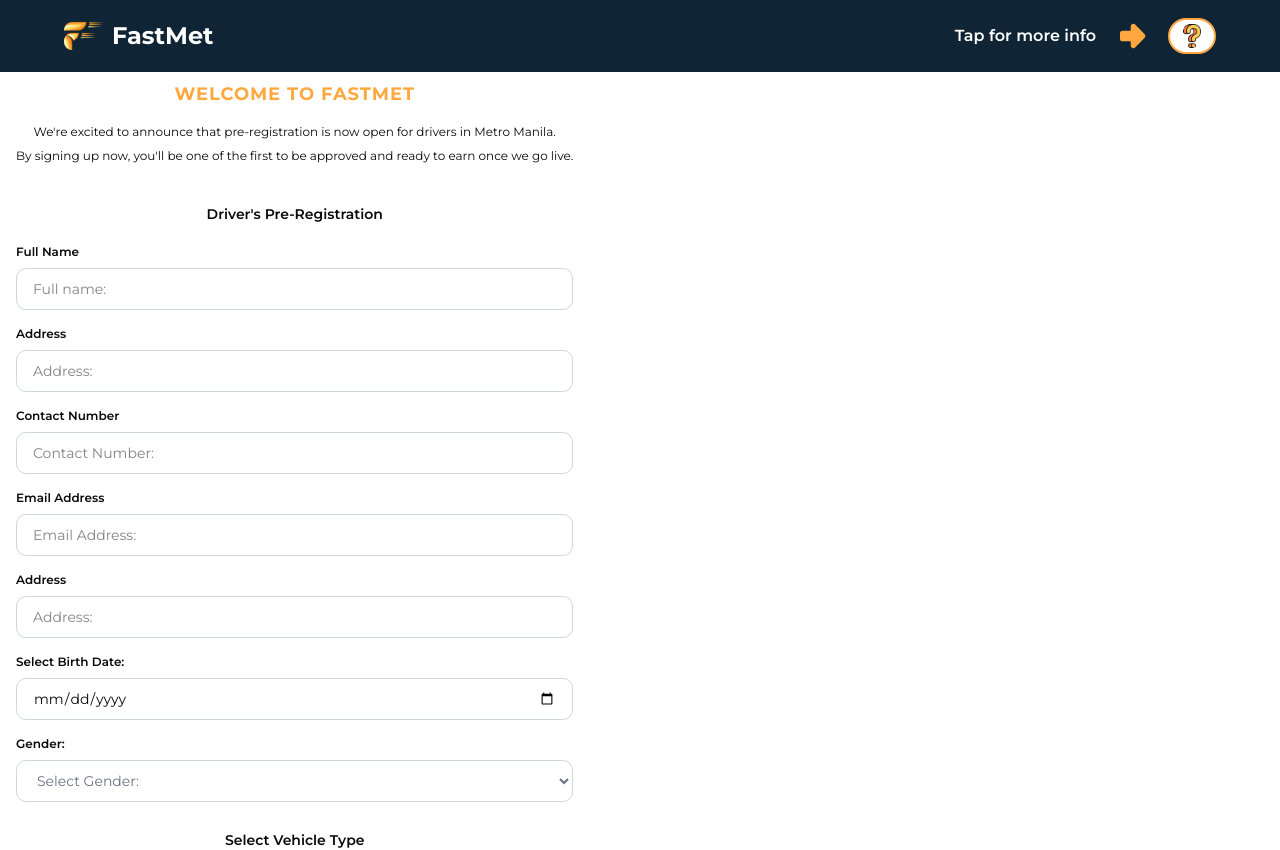
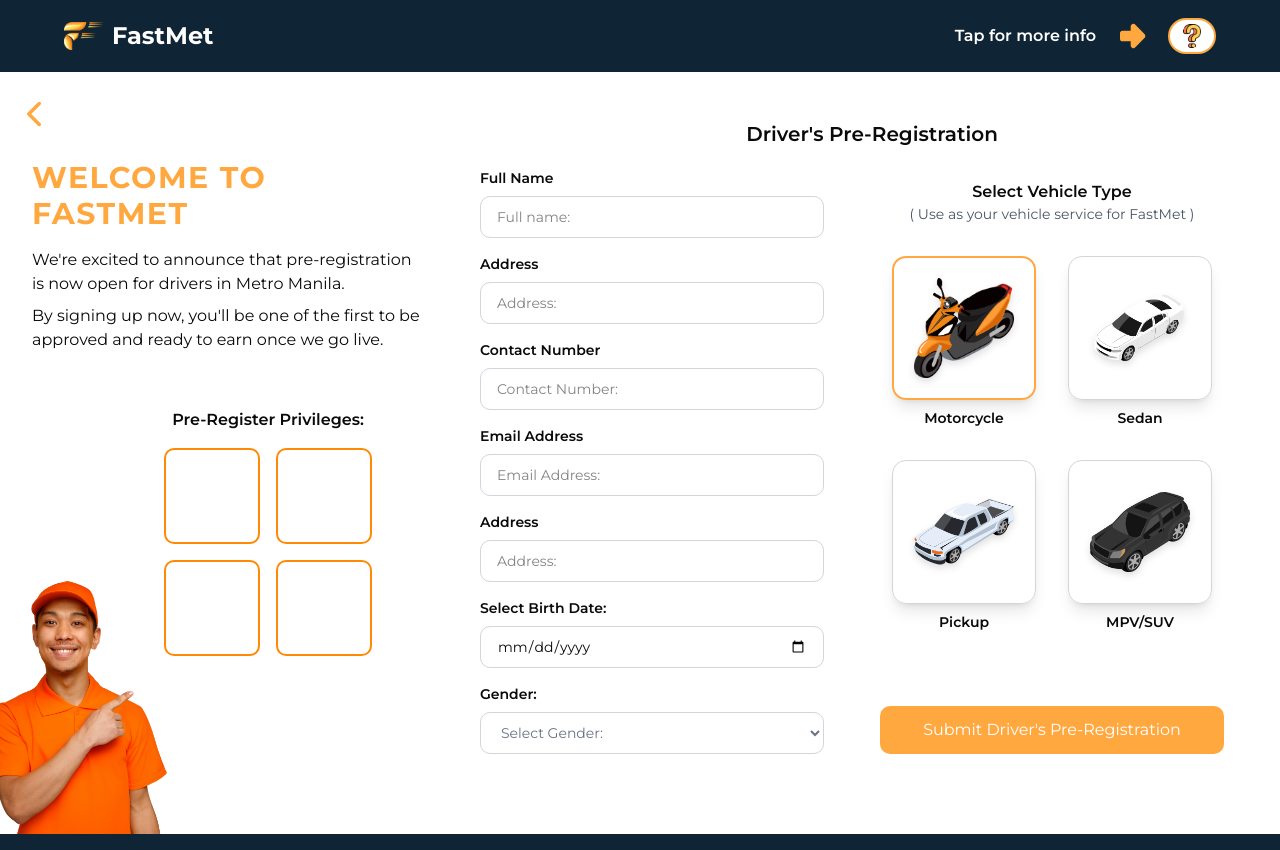
Before and after one commit to marcwilliam910/fastmet_web, a React (Vite) app: page /register in a window 1280 px wide. Shown: the top 850 px of the page. Built offline with nearby package versions, Linux system fonts and the light colour scheme.

Commit message:
feat(ui): add form responsiveness

```diff
--- a/src/App.tsx
+++ b/src/App.tsx
@@ -2,10 +2,12 @@ import {createBrowserRouter, RouterProvider} from "react-router-dom";
 import Home from "./pages/Home";
 import Register from "./pages/Register";
 import RootLayout from "./layout/RootLayout";
+import ErrorBoundary from "./pages/Error";
 
 const router = createBrowserRouter([
   {
     element: <RootLayout />,
+    errorElement: <ErrorBoundary/>,
     children: [
       {
         path: "/",
--- a/src/components/register/Form.tsx
+++ b/src/components/register/Form.tsx
@@ -1,12 +1,7 @@
-import {motor, pickup, sedan, suv} from "@/constants/images";
+import { VEHICLES } from "@/constants/images";
 import React, {useState} from "react";
 
-const vehicles = [
-  {id: "motorcycle", name: "Motorcycle", img: motor},
-  {id: "sedan", name: "Sedan", img: sedan},
-  {id: "pickup", name: "Pickup", img: pickup},
-  {id: "suv", name: "MPV/SUV", img: suv},
-];
+
 
 export default function Form() {
   const [selectedVehicle, setSelectedVehicle] = useState("motorcycle");
@@ -31,13 +26,14 @@ export default function Form() {
   };
 
   return (
-    <div className="w-full space-y-5">
-      <p className="font-semibold text-sm text-center">
+    <div className="w-full lg:flex-1 space-y-5 xl:flex-2">
+      <p className="font-semibold text-sm text-center md:text-base xl:text-xl">
         Driver's Pre-Registration
       </p>
-      <form className="space-y-4">
+      <form className="flex gap-4 flex-col xl:flex-row flex-1">
+        <div className="space-y-4 flex-1">
           <div className="space-y-2">
-          <label className="block text-xs font-semibold">Full Name</label>
+            <label className="block text-xs xl:text-sm font-semibold">Full Name</label>
             <input
               type="text"
               name="fullName"
@@ -48,7 +44,7 @@ export default function Form() {
             />
           </div>
           <div className="space-y-2">
-          <label className="block text-xs font-semibold">Address</label>
+            <label className="block text-xs xl:text-sm font-semibold">Address</label>
             <input
               type="text"
               name="address"
@@ -59,7 +55,7 @@ export default function Form() {
             />
           </div>
           <div className="space-y-2">
-          <label className="block text-xs font-semibold">Contact Number</label>
+            <label className="block text-xs xl:text-sm font-semibold">Contact Number</label>
             <input
               type="text"
               name="contactNumber"
@@ -70,7 +66,7 @@ export default function Form() {
             />
           </div>
           <div className="space-y-2">
-          <label className="block text-xs font-semibold">Email Address</label>
+            <label className="block text-xs xl:text-sm font-semibold">Email Address</label>
             <input
               type="text"
               name="emailAddress"
@@ -81,7 +77,7 @@ export default function Form() {
             />
           </div>
           <div className="space-y-2">
-          <label className="block text-xs font-semibold">Address</label>
+            <label className="block text-xs xl:text-sm font-semibold">Address</label>
             <input
               type="text"
               name="address"
@@ -92,7 +88,7 @@ export default function Form() {
             />
           </div>
           <div className="space-y-2">
-          <label className="block text-xs font-semibold">
+            <label className="block text-xs xl:text-sm font-semibold">
               Select Birth Date:
             </label>
             <input
@@ -105,36 +101,38 @@ export default function Form() {
             />
           </div>
           <div className="space-y-2">
-          <label className="block text-xs font-semibold">Gender:</label>
+            <label className="block text-xs xl:text-sm font-semibold">Gender:</label>
             <select
               name="gender"
               value={formData.gender}
               onChange={handleChange}
               className="w-full px-4 py-2.5 border border-gray-300 rounded-lg focus:outline-none focus:ring focus:ring-orange-500 text-sm text-gray-500"
             >
-            <option value="">Select Gender:</option>
+              <option value="" disabled>Select Gender:</option>
               <option value="male">Male</option>
               <option value="female">Female</option>
               <option value="other">Other</option>
             </select>
           </div>
+        </div>
 
-        <div className="flex flex-col items-center justify-center gap-3 pt-3">
+
+        <div className="flex flex-col items-center  gap-3 pt-3 flex-1 xl:gap-8 mx-10">
           <div className="flex flex-col items-center">
-            <label className="text-sm font-semibold">Select Vehicle Type</label>
-            <p className="text-xs text-gray-600">
+            <label className="text-sm font-semibold xl:text-base">Select Vehicle Type</label>
+            <p className="text-xs text-gray-600 xl:text-sm">
               ( Use as your vehicle service for FastMet )
             </p>
           </div>
-          <div className="grid grid-cols-4 gap-4">
-            {vehicles.map((vehicle) => (
+          <div className="grid grid-cols-4 xl:grid-cols-2 gap-4 xl:gap-8">
+            {VEHICLES.map((vehicle) => (
               <div
-                className="flex flex-col justify-center items-center gap-2"
+                className="flex flex-col justify-center items-center gap-2 cursor-pointer"
                 key={vehicle.id}
                 onClick={() => setSelectedVehicle(vehicle.id)}
               >
                 <div
-                  className={`size-16 md:size-24 xl:size-28 rounded-xl flex items-center justify-center shadow-lg ${
+                  className={`size-16 md:size-24 xl:size-36 rounded-xl flex items-center justify-center shadow-lg ${
                     selectedVehicle === vehicle.id
                       ? "border-primary border-2"
                       : "border-gray-300 border"
@@ -143,7 +141,7 @@ export default function Form() {
                   <img
                     src={vehicle.img}
                     alt={vehicle.name}
-                    className="size-8 md:size-14 drop-shadow-md object-contain xl:scale-125"
+                    className="size-8 md:size-14 xl:size-20 drop-shadow-md object-contain xl:scale-125"
                   />
                 </div>
                 <p className="font-semibold md:text-sm text-xs">
@@ -152,14 +150,14 @@ export default function Form() {
               </div>
             ))}
           </div>
-        </div>
-
         <button
           type="submit"
-          className="w-full py-3 mt-3 bg-primary text-white rounded-lg hover:bg-orange-500 transition-all duration-200"
+          className="w-full cursor-pointer py-3 mt-3 xl:mt-auto bg-primary text-white rounded-lg hover:bg-orange-500 transition-all duration-200"
         >
           Submit Driver's Pre-Registration
         </button>
+        </div>
+
       </form>
     </div>
   );
--- a/src/components/register/Info.tsx
+++ b/src/components/register/Info.tsx
@@ -1,31 +1,42 @@
+import { rider } from "@/constants/images";
+
 export default function Info() {
   return (
-    <div className="flex flex-col justify-center items-center gap-4">
-      <h1 className="font-bold text-lg tracking-wider text-primary uppercase">
+    <div className="flex flex-col items-center lg:pt-10 gap-4 lg:h-full lg:flex-1 lg:mx-4 relative">
+      {/* <div className="bg-[#F2F5FA] absolute top-0 h-full w-1/2"></div> */}
+      <h1 className="font-bold text-lg tracking-wider text-primary uppercase md:text-2xl lg:text-3xl  lg:self-start">
         Welcome to FastMet
       </h1>
       <div className="space-y-2">
-        <p className="text-xs text-center">
+        <p className="text-xs text-center xl:text-base lg:text-start md:text-sm">
           We're excited to announce that pre-registration is now open for
           drivers in Metro Manila.
         </p>
-        <p className="text-xs text-center">
+        <p className="text-xs text-center md:text-sm lg:text-start xl:text-base">
           By signing up now, you'll be one of the first to be approved and ready
           to earn once we go live.
         </p>
       </div>
 
-      {/* <div className="space-y-2 ">
-        <h3 className="font-semibold text-xs text-center">
+
+      <div className="space-y-4 hidden lg:block lg:mt-20 xl:mt-10 xl:ml-20">
+        <h3 className="font-semibold text-center">
           Pre-Register Privileges:
         </h3>
-        <div className="grid grid-cols-4 gap-4">
-          <div className="bg-white rounded-lg border-2 border-orange-400 size-16"></div>
-          <div className="bg-white rounded-lg border-2 border-orange-400 size-16"></div>
-          <div className="bg-white rounded-lg border-2 border-orange-400 size-16"></div>
-          <div className="bg-white rounded-lg border-2 border-orange-400 size-16"></div>
+        <div className="grid grid-cols-2 gap-4">
+          <div className="bg-white rounded-lg border-2 border-orange-400 size-30 xl:size-24"></div>
+          <div className="bg-white rounded-lg border-2 border-orange-400 size-30 xl:size-24"></div>
+          <div className="bg-white rounded-lg border-2 border-orange-400 size-30 xl:size-24"></div>
+          <div className="bg-white rounded-lg border-2 border-orange-400 size-30 xl:size-24"></div>
+
+
         </div>
-      </div> */}
+      </div>
+       <img
+          src={rider}
+          alt="Rider"
+          className="absolute -bottom-20 -left-32 hidden xl:block w-96 xl:w-[30rem] object-contain"
+        />
     </div>
   );
 }
--- a/src/constants/images.tsx
+++ b/src/constants/images.tsx
@@ -23,3 +23,11 @@ export {
   question,
   rider,
 };
+
+
+export const VEHICLES = [
+  {id: "motorcycle", name: "Motorcycle", img: motor},
+  {id: "sedan", name: "Sedan", img: sedan},
+  {id: "pickup", name: "Pickup", img: pickup},
+  {id: "suv", name: "MPV/SUV", img: suv},
+];
--- /dev/null
+++ b/src/pages/Error.tsx
@@ -0,0 +1,12 @@
+import { useEffect } from "react";
+import { useNavigate } from "react-router-dom";
+
+export default function ErrorBoundary() {
+  const navigate = useNavigate();
+
+  useEffect(() => {
+    navigate("/", { replace: true });
+  }, [navigate]);
+
+  return null;
+}
--- a/src/pages/Home.tsx
+++ b/src/pages/Home.tsx
@@ -10,7 +10,7 @@ import {
   sedan,
   single_phone,
 } from "@/constants/images";
-import {Play, Truck, User} from "lucide-react";
+import {Play} from "lucide-react";
 import {Link} from "react-router-dom";
 
 export default function Home() {
--- a/src/pages/Register.tsx
+++ b/src/pages/Register.tsx
@@ -1,10 +1,21 @@
 import Form from "@/components/register/Form";
 import Info from "@/components/register/Info";
+import { useEffect } from "react";
+import {ChevronLeft} from "lucide-react";
+import { Link } from "react-router-dom";
+
 
 export default function Register() {
+
+  useEffect(() => {
+    window.scrollTo(0, 0);
+  }, []);
   return (
-    <section className="flex my-20 px-4">
-      <div className="flex flex-col items-center justify-center gap-10">
+    <section className="flex my-20 px-4 md:mt-30 justify-center">
+      <Link to="/" className="absolute left-5 md:top-25">
+      <ChevronLeft className="text-primary size-7 md:scale-150" />
+      </Link>
+      <div className="flex flex-col items-center justify-center xl:w-full gap-10 lg:flex-row">
         <Info />
         <Form />
       </div>
```
Lines whose indentation alone changed are shown as unchanged.
